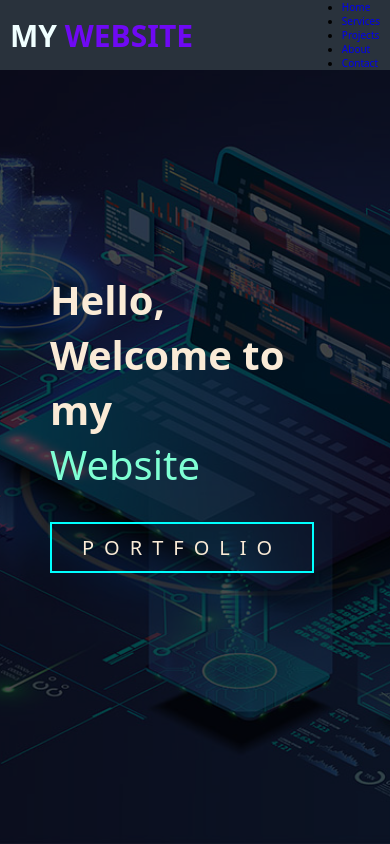
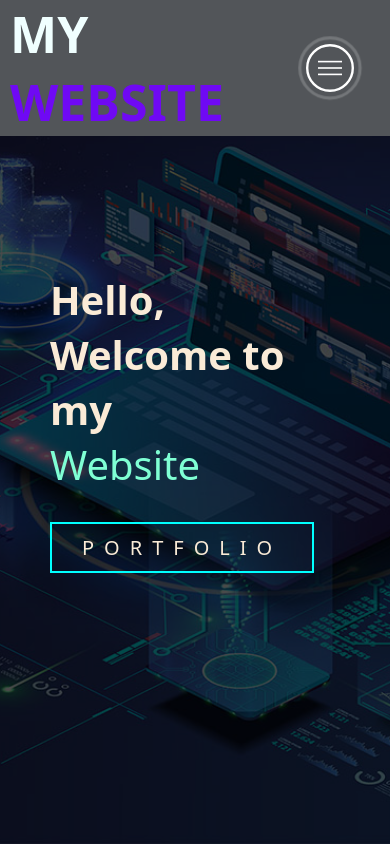
Before and after one commit to Jegilnia/ITE-10-Website.github.oi, a plain HTML site: page index.html in a window 390 px wide. Shown: the top 844 px of the page. Drawn offline with Linux system fonts and the light colour scheme; a script that the page names is missing.

Commit message:
Update style.css

```diff
--- a/style.css
+++ b/style.css
@@ -6,6 +6,7 @@
 html {
     font-size: 10px;
     font-family:system-ui, -apple-system, BlinkMacSystemFont, 'Segoe UI', Roboto, Oxygen, Ubuntu, Cantarell, 'Open Sans', 'Helvetica Neue', sans-serif;
+    scroll-behavior: smooth;
 }
 a{
     text-decoration: none;
@@ -60,7 +61,7 @@ p{
     background-color: aqua;
 }
 .brand h1{
-    font-size: 3rem;
+    font-size: 5rem;
     text-transform: uppercase;
     color: azure;
 }
@@ -68,8 +69,8 @@ p{
     color:rgb(111, 9, 244);
 }
 
-/* Header Section*/
-#header{
+/* Header Section */
+#header {
     position: fixed;
     z-index: 1000;
     left: 0;
@@ -77,11 +78,12 @@ p{
     width: 100vw;
     height: auto;
 }
-#header .header{
+#header .header {
     min-height: 8vh;
-    background-color: #29323c;
+    background-color: #525559;
+    transition: .3s ease background-color;
 }
-.header .nav-bar{
+#header .nav-bar {
     display: flex;
     align-items: center;
     justify-content: space-between;
@@ -90,7 +92,109 @@ p{
     max-width: 1300px;
     padding: 0 10px;
 }
-/* End Header Section*/
+#header .nav-list ul {
+    list-style: none;
+    position: absolute;
+    background-color: rgb(4, 111, 119);
+    width: 100vw;
+    height: 100vh;
+    left: 100%;
+    top: 0;
+    display: flex;
+    flex-direction: column;
+    justify-content: center;
+    align-items: center;
+    z-index: 1;
+    overflow: hidden;
+    transition: 0.5s ease left;
+}
+#header .nav-list ul.active {
+    left: 0;
+}
+#header .nav-list ul a {
+    font-size: 2.5rem;
+    font-weight: 500;
+    letter-spacing: 0.2rem;
+    text-decoration: none;
+    color: aliceblue;
+    text-transform: uppercase;
+    padding: 20px;
+    display: block;
+}
+#header .nav-list ul a::after {
+    content: attr(data-after);
+    position: absolute;
+    top: 50%;
+    left: 50%;
+    transform: translate(-50%, -50%) scale(0);
+    color: rgb(67, 63, 63);
+    font-size: 12rem;
+    letter-spacing: 50px;
+    z-index: -1;
+    transition: 0.3s ease letter-spacing;
+}
+#header .nav-list ul li:hover a::after {
+    transform: translate(-50%, -50%) scale(1);
+    letter-spacing: initial;
+}
+#header .nav-list ul li:hover a{
+    color: rgb(81, 54, 233);
+}
+#header .hamburger {
+    height: 60px;
+    width: 60px;
+    display: inline-block;
+    border: 3px solid white;
+    border-radius: 50%;
+    position: relative;
+    display: flex;
+    align-items: center;
+    justify-content: center;
+    z-index: 100;
+    cursor: pointer;
+    transform: scale(.8);
+    margin-right: 20px;
+}
+#header .hamburger::after{
+    position: absolute;
+    content: '';
+    height: 100%;
+    width: 100%;
+    border-radius: 50%;
+    border: 3px solid white;
+    animation: hamburger_puls 2s ease infinite;
+}
+#header .hamburger .bar {
+    height: 2px;
+    width: 30px;
+    position: relative;
+    background-color: white;
+    z-index: -1;
+}
+#header .hamburger .bar::after,
+#header .hamburger .bar::before {
+    content: '';
+    position: absolute;
+    height: 100%;
+    width: 100%;
+    left: 0;
+    background-color: white;
+    transition: 0.3s ease;
+    transition-property: top, bottom;
+}
+#header .hamburger .bar::after {
+    top: 8px;
+}
+#header .hamburger .bar::before {
+    bottom: 8px;
+}
+#header .hamburger .active .bar::before {
+    bottom: 0;
+}
+#header .hamburger .active .bar::after {
+    top: 0;
+}
+/* End Header Section */
 
 
 /*Hero Section*/
@@ -452,6 +556,16 @@ p{
 /*End Footer*/
 
 /* Keyframes*/
+@keyframes hamburger_puls{
+    0%{
+        opacity: 1;
+        transform: scale(1);
+    }
+    100%{
+        opacity: 0;
+        transform: scale(1.4);
+    }
+}
 @keyframes text_reveal_box{
     50%{
         width: 100%;
@@ -556,11 +670,12 @@ p{
         width: 100%;
         display: flex;
         flex-direction: row;
-        padding: 20px;
+        justify-content: space-evenly;
         margin: 0;
     }
     #contact .contact-item{
-        margin: 20px;
+        width: 30%;
+        margin: 0;
         flex-direction: row;
     }
     #contact .contact-item .icon{
@@ -581,6 +696,29 @@ p{
 
 /*Media Qeury for Desltop*/
 @media only screen and (min-width: 1200px){
+    /*header*/
+    #header .hamburger{
+        display: none;
+    }
+    #header .nav-list ul{
+        position: initial;
+        display: block;
+        height: auto;
+        width: fit-content;
+        background-color: transparent;
+    }
+    #header .nav-list ul li{
+        display: inline-block;
+    }
+    #header .nav-list ul li a{
+        font-size: 1.8rem;
+    }
+    #header .nav-list ul a::after{
+        display: none;
+    }
+    /*End header*/
+
+
     #service .service-bottom .service-item{
         flex-basis: 22%;
         margin: 1.5%;
```
